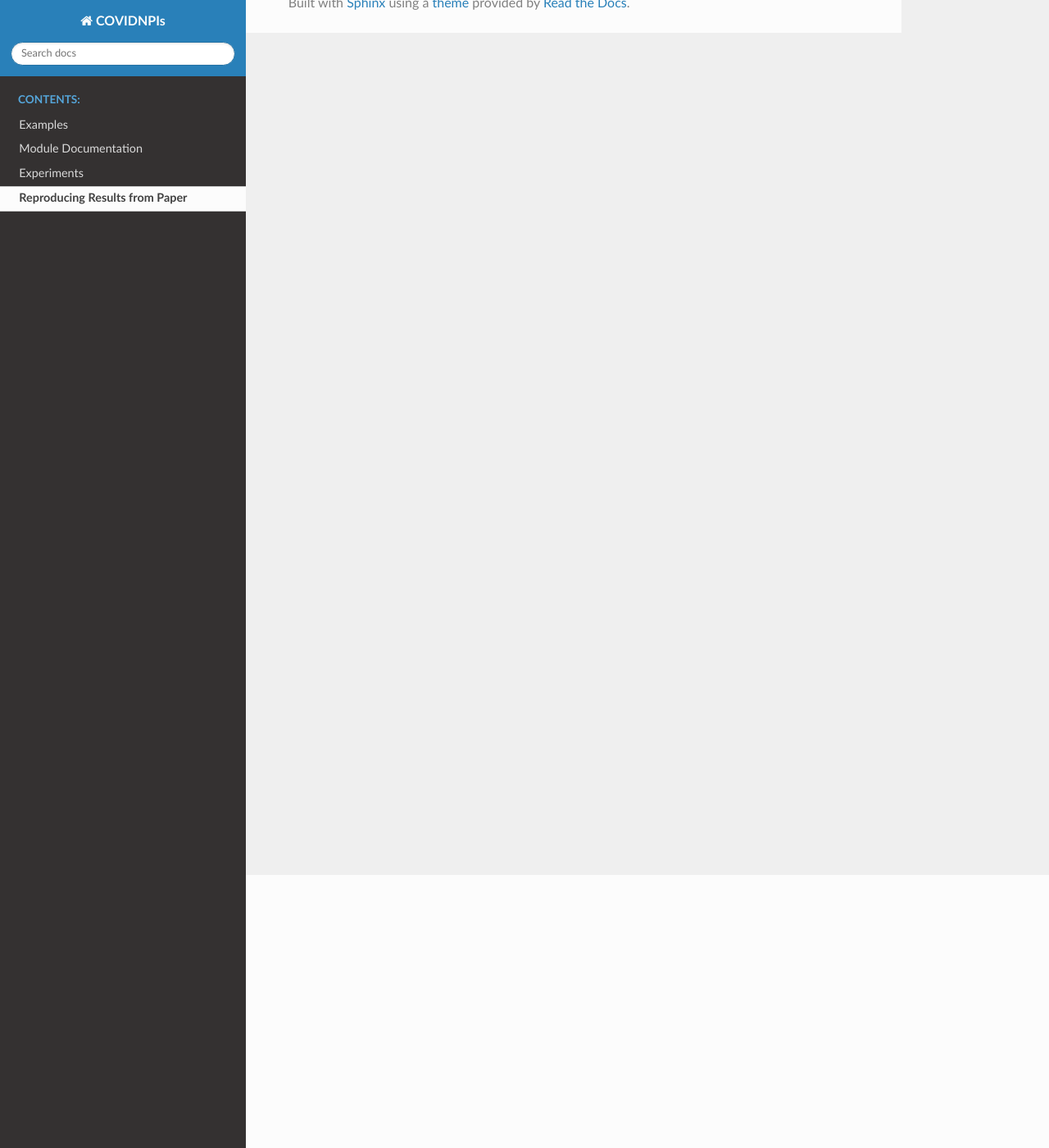
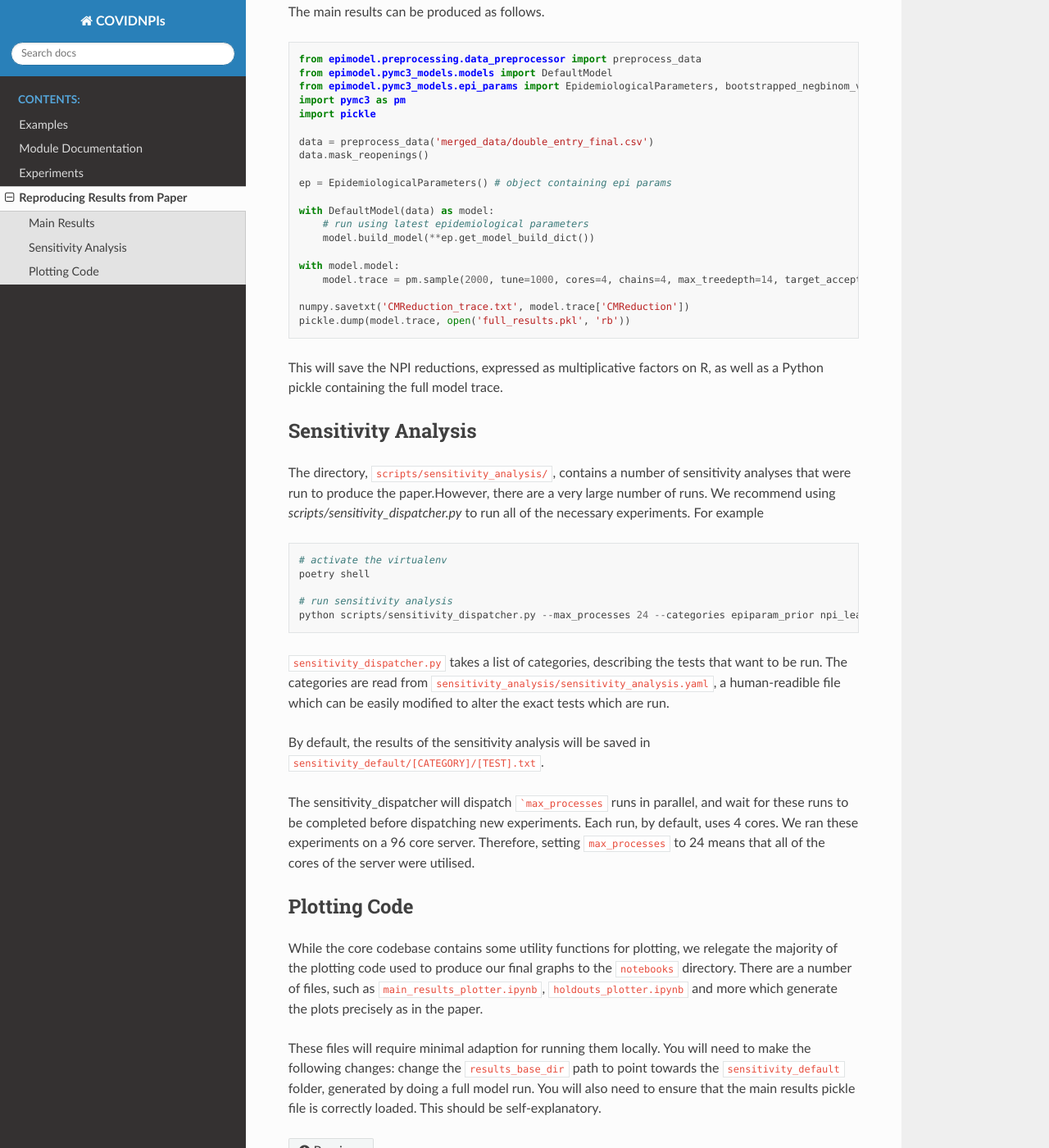
Before and after one commit to epidemics/COVIDNPIs, a Sphinx documentation site: the page built from docs/reproduction/reproduction.rst, in a window 1280 px wide and 1400 px high, scrolled down 333 px. Shown: the whole window at 82% size. Built offline with Sphinx 7.4.7 and the Read the Docs theme 2.0.0, drawn with Linux system fonts in a browser that asks for light colours; some of the changed text lies outside the part shown.

Commit message:
reproducibility instructions

````diff
--- a/docs/index.rst
+++ b/docs/index.rst
@@ -45,7 +45,7 @@ The following steps are sufficient to run the default model with the dataset ``n
     from epimodel.pymc3_models.epi_params import EpidemiologicalParameters, bootstrapped_negbinom_values
     import pymc3 as pm
 
-    data = preprocess_data('../notebooks/double-entry-data/double_entry_final.csv')
+    data = preprocess_data('merged_data/double_entry_final.csv')
     data.mask_reopenings()
 
     ep = EpidemiologicalParameters() # object containing epi params
--- a/docs/reproduction/reproduction.rst
+++ b/docs/reproduction/reproduction.rst
@@ -4,4 +4,58 @@
 Reproducing Results from Paper
 ==============================
 
-To reproduce results from `Brauner et. al. <https://www.medrxiv.org/content/10.1101/2020.05.28.20116129v3>`_
+This page contains detailed instructions to reproduce the results from `Brauner et. al., The effectiveness of eight nonpharmaceutical interventions against COVID-19 in 41 countries. (2020) <https://www.medrxiv.org/content/10.1101/2020.05.28.20116129v3>`_. We will assume that you have successfully been able to clone the repo and install the dependencies.
+
+Main Results
+-------------
+The main results can be produced as follows.
+
+.. code-block::
+
+    from epimodel.preprocessing.data_preprocessor import preprocess_data
+    from epimodel.pymc3_models.models import DefaultModel
+    from epimodel.pymc3_models.epi_params import EpidemiologicalParameters, bootstrapped_negbinom_values
+    import pymc3 as pm
+    import pickle
+
+    data = preprocess_data('merged_data/double_entry_final.csv')
+    data.mask_reopenings()
+
+    ep = EpidemiologicalParameters() # object containing epi params
+
+    with DefaultModel(data) as model:
+        # run using latest epidemiological parameters
+        model.build_model(**ep.get_model_build_dict())
+
+    with model.model:
+        model.trace = pm.sample(2000, tune=1000, cores=4, chains=4, max_treedepth=14, target_accept=0.94)
+
+    numpy.savetxt('CMReduction_trace.txt', model.trace['CMReduction'])
+    pickle.dump(model.trace, open('full_results.pkl', 'rb'))
+
+This will save the NPI reductions, expressed as multiplicative factors on R, as well as a Python pickle containing the full model trace.
+
+Sensitivity Analysis
+--------------------
+The directory, ``scripts/sensitivity_analysis/``, contains a number of sensitivity analyses that were run to produce the paper.However, there are a very large number of runs. We recommend using `scripts/sensitivity_dispatcher.py` to run all of the necessary experiments. For example
+
+.. code-block::
+
+    # activate the virtualenv
+    poetry shell
+
+    # run sensitivity analysis
+    python scripts/sensitivity_dispatcher.py --max_processes 24 --categories epiparam_prior npi_leaveout region_holdout cases_threshold deaths_threshold oxcgrt R_prior NPI_prior any_npi_active delay_schools npi_timing structural
+
+``sensitivity_dispatcher.py`` takes a list of categories, describing the tests that want to be run. The categories are read from ``sensitivity_analysis/sensitivity_analysis.yaml``, a human-readible file which can be easily modified to alter the exact tests which are run.
+
+By default, the results of the sensitivity analysis will be saved in ``sensitivity_default/[CATEGORY]/[TEST].txt``.
+
+The sensitivity_dispatcher will dispatch ```max_processes`` runs in parallel, and wait for these runs to be completed before dispatching new experiments. Each run, by default, uses 4 cores. We ran these experiments on a 96 core server. Therefore, setting ``max_processes`` to 24 means that all of the cores of the server were utilised.
+
+
+Plotting Code
+-------------
+While the core codebase contains some utility functions for plotting, we relegate the majority of the plotting code used to produce our final graphs to the ``notebooks`` directory. There are a number of files, such as ``main_results_plotter.ipynb``, ``holdouts_plotter.ipynb`` and more which generate the plots precisely as in the paper.
+
+These files will require minimal adaption for running them locally. You will need to make the following changes: change the ``results_base_dir`` path to point towards the ``sensitivity_default`` folder, generated by doing a full model run. You will also need to ensure that the main results pickle file is correctly loaded. This should be self-explanatory.
````
